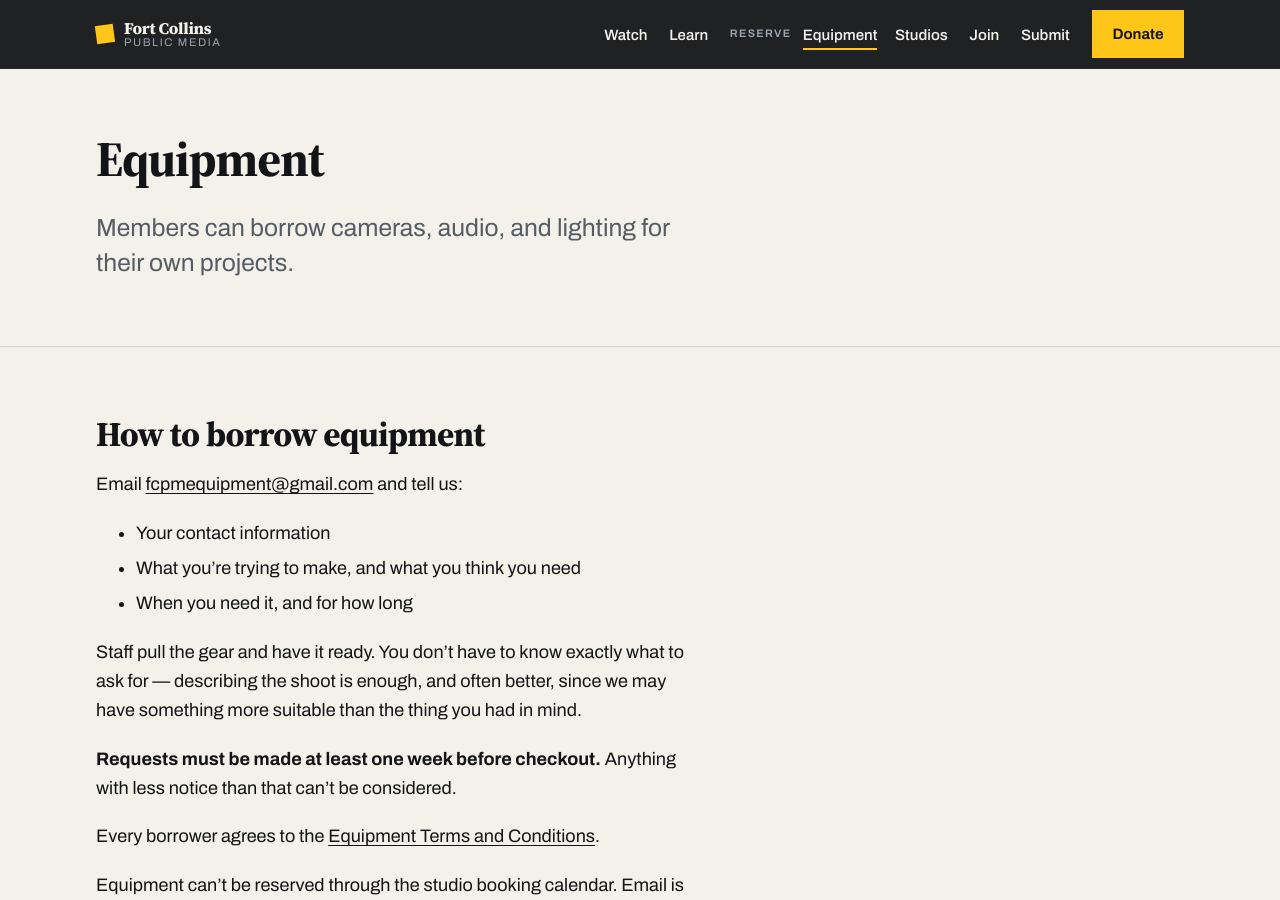
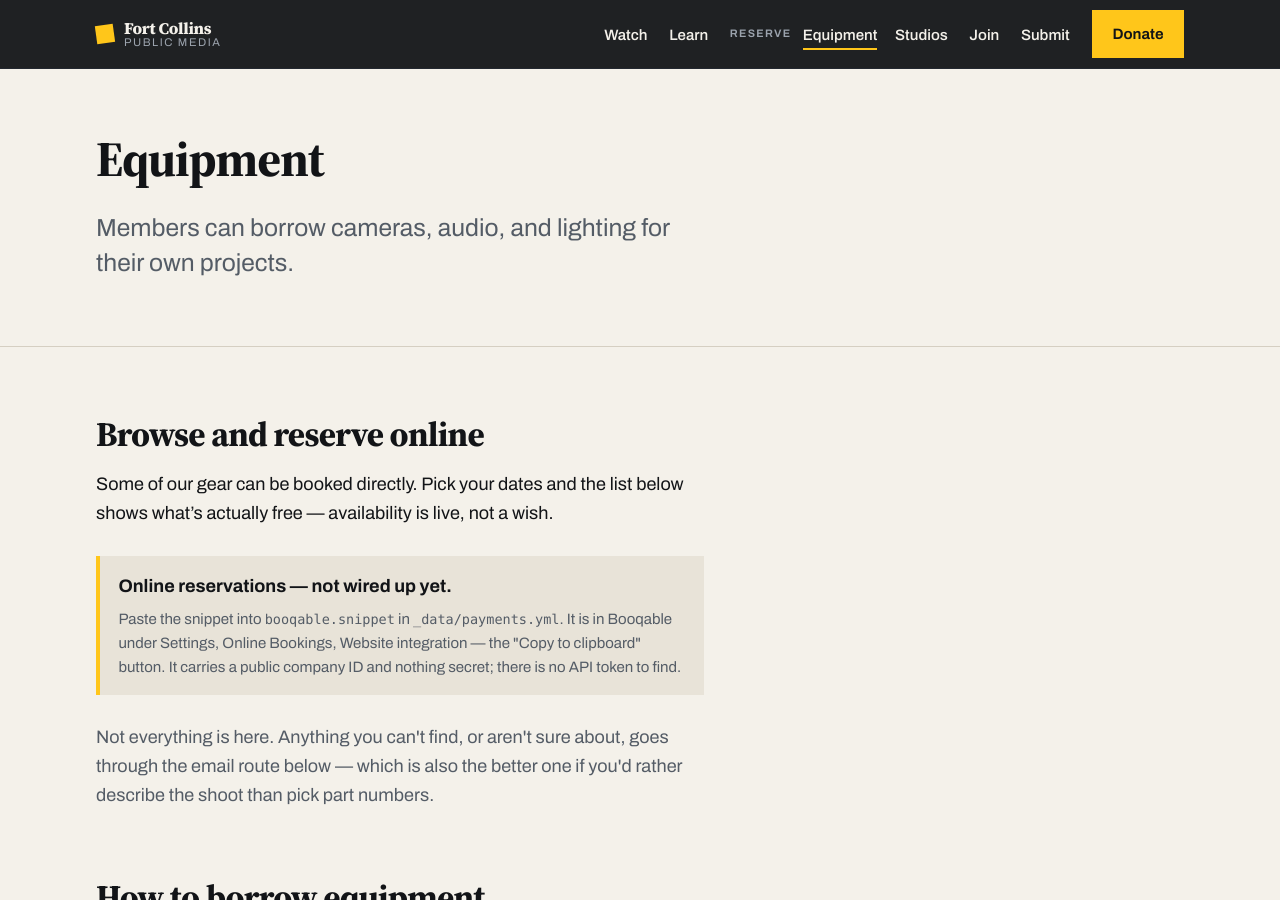
Before and after one commit to FC-Public-Media/fcpublicmedia.org, a Jekyll site: the page built from equipment.md, in a window 1280 px wide and 900 px high. Built offline with Jekyll 4.4.1, drawn with Linux system fonts in a browser that asks for light colours.

Commit message:
The Booqable token was in the plan for no reason
Autumn went through the documentation and found the embed needs no
authentication. That is right, and the first draft of _data/payments.yml was
wrong to list an API token as though products could not be shown without one.

The two things Booqable calls authentication are for different jobs. The embed
snippet carries a COMPANY ID, which is public by design — Booqable
pre-populates it so the snippet can be pasted into any website's HTML — and
from it you get products, live availability, real pricing, cart and checkout.
The access token is an employee-scoped credential that reads and writes the
business, and Booqable's own docs say to keep it out of client-side code.

So the token buys exactly one thing: the catalog as data at BUILD time, so
gear is in our HTML rather than drawn by their JavaScript after load —
indexable, readable with JavaScript off, styled by us. Real, but it is also a
GitHub Action, a stored secret, and a sync that can drift, and none of it is
needed for anybody to reserve anything. Dropped until it is wanted for its own
sake.

WHAT IS BUILT

_includes/booqable.html renders the components inline and is wired into
/equipment/ additively — the email route stays, because most gear still goes
that way and Autumn said Booqable covers only some of it.

The snippet is PASTED, not reconstructed from the company ID. I had written a
script URL from a guess; the URL and its attributes are Booqable's to change,
and a snippet assembled from a guess is the kind of thing that reviews fine
and loads nothing. It now comes from the dashboard's own "Copy to clipboard"
and is emitted verbatim, with the unconfigured state showing the same visible
"not wired up yet" block the other transactions use.

The useful find while checking a class name I had invented: booqable-product-
list takes data-per. That is the actual answer to the complaint — the list
paginates with a control you can see, instead of hiding the seventh item below
the fold of a fixed-height box. The iframe was always a Wix constraint rather
than a Booqable one; Wix's HTML element IS an iframe.

The script loads on /equipment/ only, not site-wide.

Co-Authored-By: Claude Opus 5 <noreply@anthropic.com>
Claude-Session: https://claude.ai/code/session_01QfcDA7mheys3dbWeatnhFP

```diff
--- /dev/null
+++ b/_includes/booqable.html
@@ -0,0 +1,78 @@
+{%- comment -%}
+  Booqable's online store, rendered INLINE in this page.
+
+  Usage:  {% include booqable.html %}
+
+  WHY THIS IS NOT AN IFRAME
+  -------------------------
+  On the current Wix site it is one, and that is the whole complaint: the
+  frame has a fixed height, there are more than six items, and nothing tells
+  you so — you have to discover that the inner box scrolls. That is not
+  Booqable's doing. Wix's HTML element IS an iframe, so it was the only thing
+  Wix could do.
+
+  Here the components are ordinary divs in our own document, hydrated by
+  Booqable's script. The page grows to fit them, our stylesheet applies, and
+  the product list paginates with a control you can see rather than hiding
+  things below the fold of a box.
+
+  NO CREDENTIAL IS INVOLVED
+  -------------------------
+  The snippet carries a company ID, which is public by design — Booqable
+  pre-populates it so the snippet can be pasted into any website. It is not an
+  API token, and an API token would be the wrong thing to put here: Booqable's
+  own documentation says to keep those out of client-side code.
+
+  The script is loaded on THIS PAGE ONLY, not site-wide. It is a third party
+  fetching from another origin, and there is no reason for it to run on the
+  twenty-five pages that have nothing to book.
+{%- endcomment -%}
+
+{%- assign booqable = site.data.payments.booqable -%}
+
+{%- if booqable.snippet and booqable.snippet != "" -%}
+  <div class="booqable-store">
+    {%- for component in booqable.components %}
+      <div class="{{ component.class }}" {{ component.attributes }}></div>
+    {%- endfor %}
+  </div>
+
+  {%- comment -%}
+    The snippet, pasted verbatim from the Booqable dashboard.
+
+    NOT reconstructed from the company ID. Booqable's instructions are "click
+    Copy to clipboard", the exact script URL and attributes are theirs to
+    change, and a snippet assembled from a guess is the kind of thing that
+    looks right in review and loads nothing. So it is stored as the literal
+    text they give you and emitted as-is.
+
+    Rendered without escaping, which is safe for the same reason a template is
+    safe: it comes from this repository and arrives through a pull request.
+    Nothing a visitor supplies reaches it.
+
+    It goes last on purpose. If Booqable is slow or down, the rest of the page
+    — including the email route, which is how most gear is actually requested
+    — has already rendered and works.
+  {%- endcomment -%}
+  {{ booqable.snippet }}
+
+  <noscript>
+    <p class="muted">
+      Browsing availability here needs JavaScript. Email
+      <a href="mailto:{{ site.data.org.equipment_email }}">{{ site.data.org.equipment_email }}</a>
+      and we'll sort it out with you directly &mdash; that route works for
+      everything, and for a lot of members it is the easier one anyway.
+    </p>
+  </noscript>
+{%- else -%}
+  <p class="transaction transaction-todo">
+    <b>Online reservations &mdash; not wired up yet.</b>
+    <span class="muted">
+      Paste the snippet into <code>booqable.snippet</code> in
+      <code>_data/payments.yml</code>. It is in Booqable under Settings,
+      Online Bookings, Website integration &mdash; the "Copy to clipboard"
+      button. It carries a public company ID and nothing secret; there is no
+      API token to find.
+    </span>
+  </p>
+{%- endif -%}
--- a/equipment.md
+++ b/equipment.md
@@ -2,6 +2,19 @@
 title: Equipment
 lede: Members can borrow cameras, audio, and lighting for their own projects.
 ---
+
+## Browse and reserve online
+
+Some of our gear can be booked directly. Pick your dates and the list below
+shows what's actually free — availability is live, not a wish.
+
+{% include booqable.html %}
+
+<p class="muted">
+  Not everything is here. Anything you can't find, or aren't sure about, goes
+  through the email route below &mdash; which is also the better one if you'd
+  rather describe the shoot than pick part numbers.
+</p>
 
 ## How to borrow equipment
 
```
Also changed, not shown: _data/payments.yml (+61 -12 lines), README.md.
